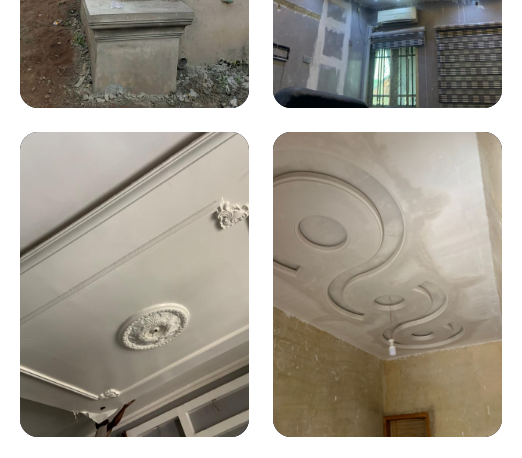
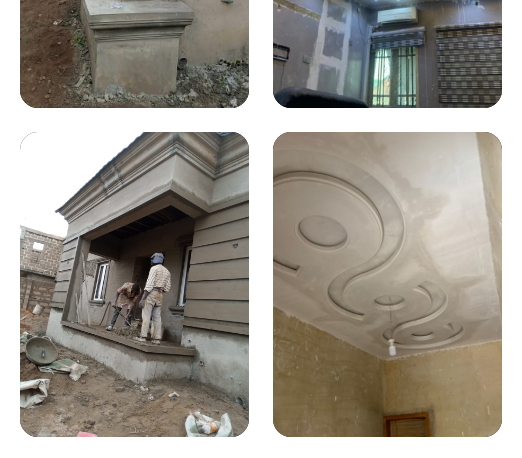
Before and after one commit to mikkydc485-arch/hayzedexterity, a plain HTML site: page port.html in a window 1280 px wide. Shown: the part 1660-2118 px from the top of the page, 758-1280 px from the left. Drawn offline with Linux system fonts and the light colour scheme.

Commit message:
Update port.html

```diff
--- a/port.html
+++ b/port.html
@@ -214,7 +214,7 @@
 
  <div class="item"><img src="Image/iii.jpg" alt=""></div>
     <div class="item"><img src="Image/exte.jpg" alt=""></div>
-    <div class="item"><img src="Image/11.jpg" alt=""></div>
+    <div class="item"><img src="Image/13.jpg" alt=""></div>
     <div class="item"><img src="Image/12.jpg" alt=""></div>
     <div class="item"><img src="Image/14.jpg" alt=""></div>
     <div class="item"><img src="Image/15.jpg" alt=""></div>
```
